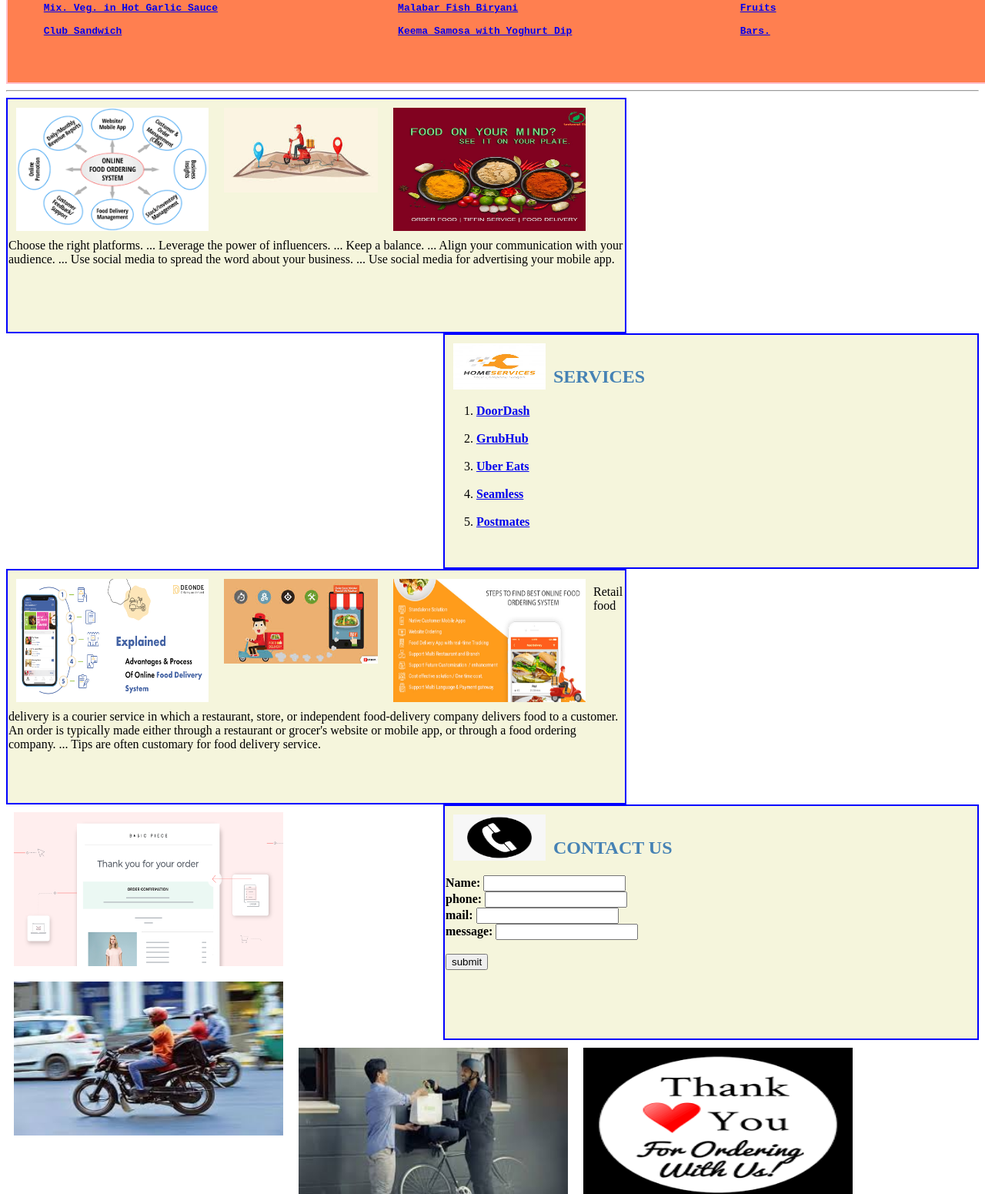
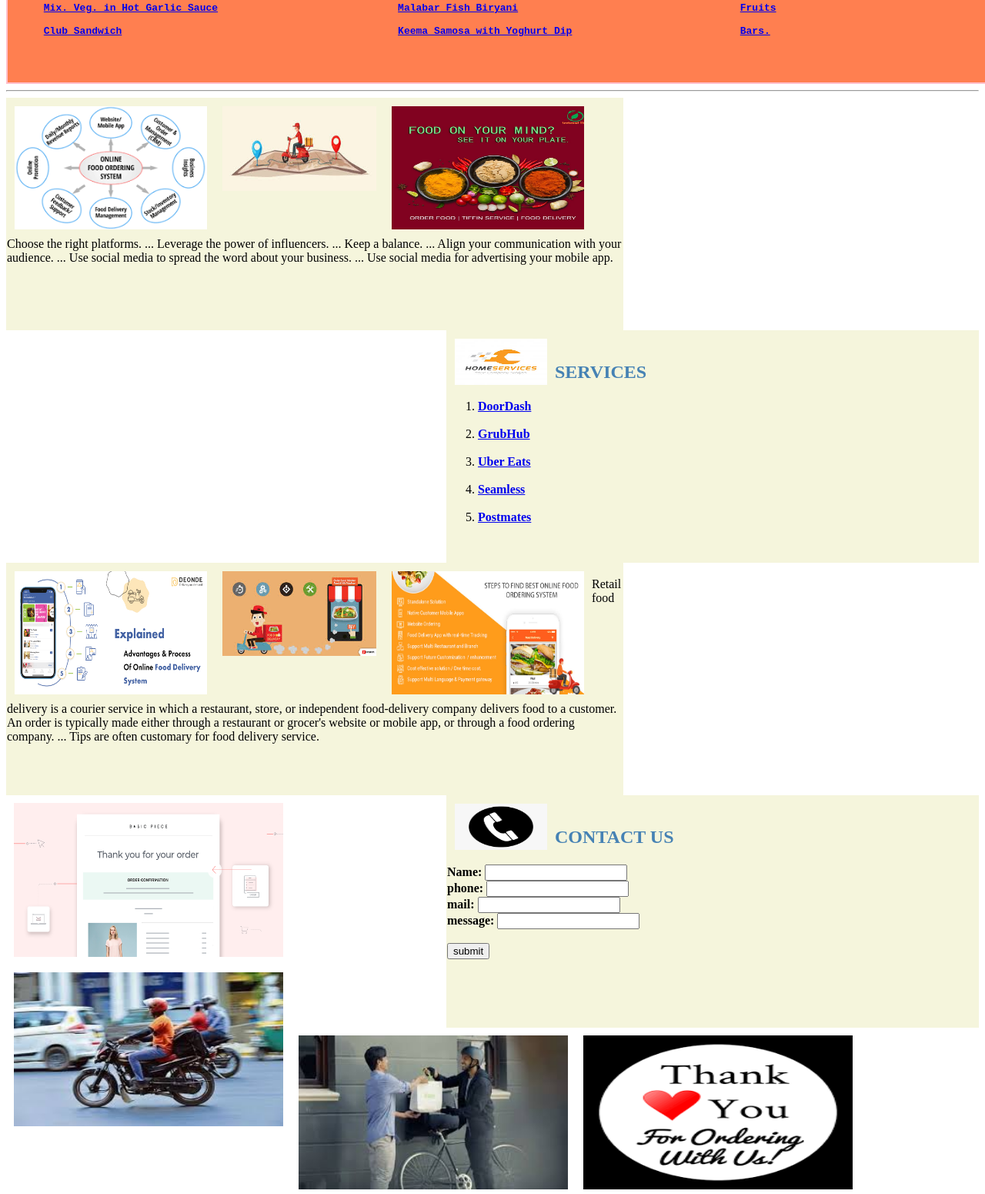
Before and after one commit to noor143108/hotel, a plain HTML site: page index.html in a window 1280 px wide. Shown: the part 614-2165 px from the top of the page at 77% size. Drawn offline with Linux system fonts and the light colour scheme.

Commit message:
Update style.css

```diff
--- a/style.css
+++ b/style.css
@@ -12,7 +12,6 @@
 clear:both;
 }
 #middle1{
-border:2px solid blue;
 width:800px;
 background-color:Beige;
 height:300px;
@@ -20,7 +19,6 @@
 padding:1px;
 }
 #middle2{
-border:2px solid blue;
 width:690px;
 background-color:Beige;
 height:300px;
@@ -28,7 +26,6 @@
 padding:1px;
 }
 #middle3{
-border:2px solid blue;
 width:800px;
 background-color:Beige;
 height:300px;
@@ -36,7 +33,6 @@
 padding:1px;
 }
 #middle4{
-border:2px solid blue;
 width:690px;
 background-color:Beige;
 height:300px;
```
